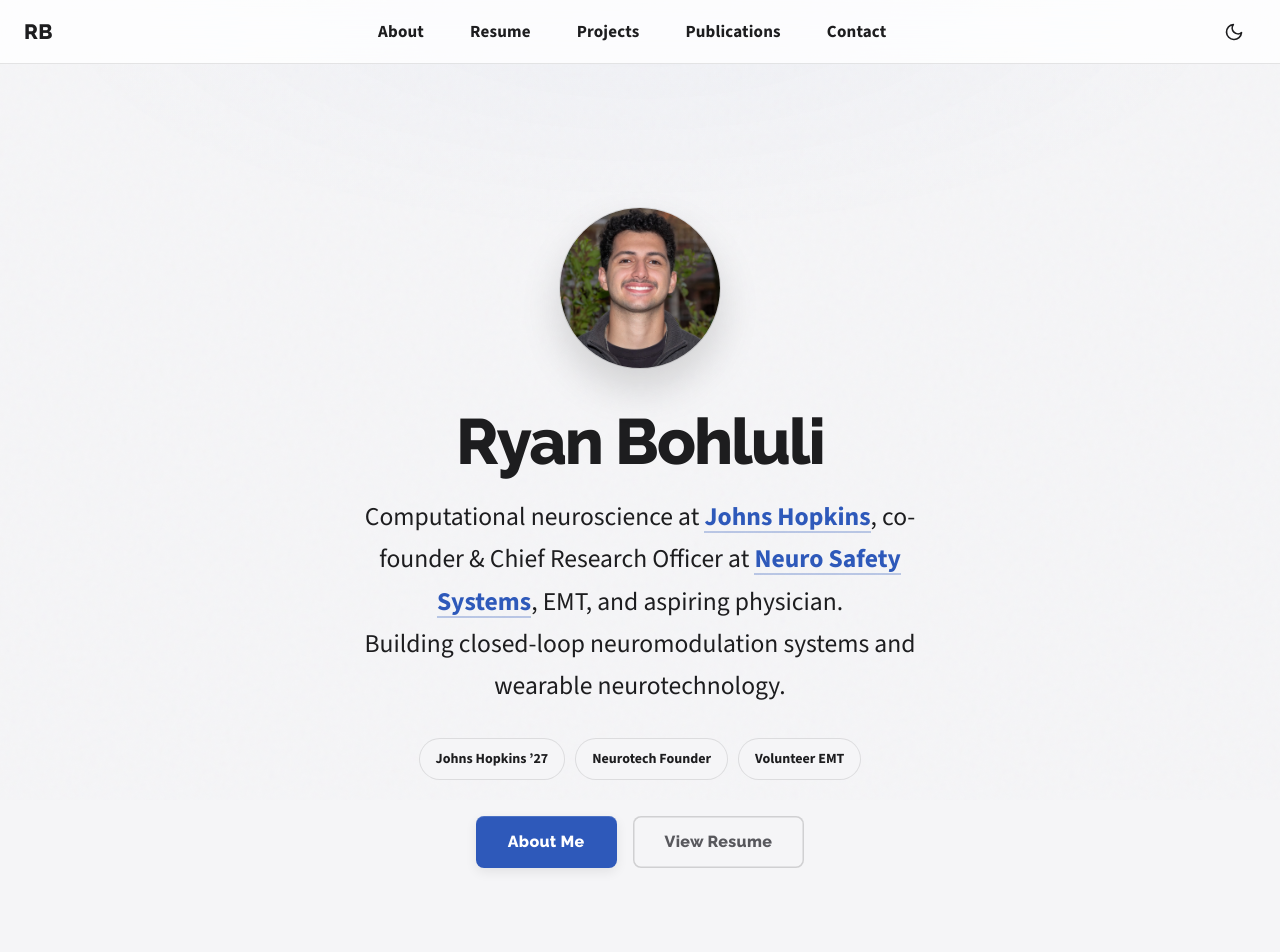
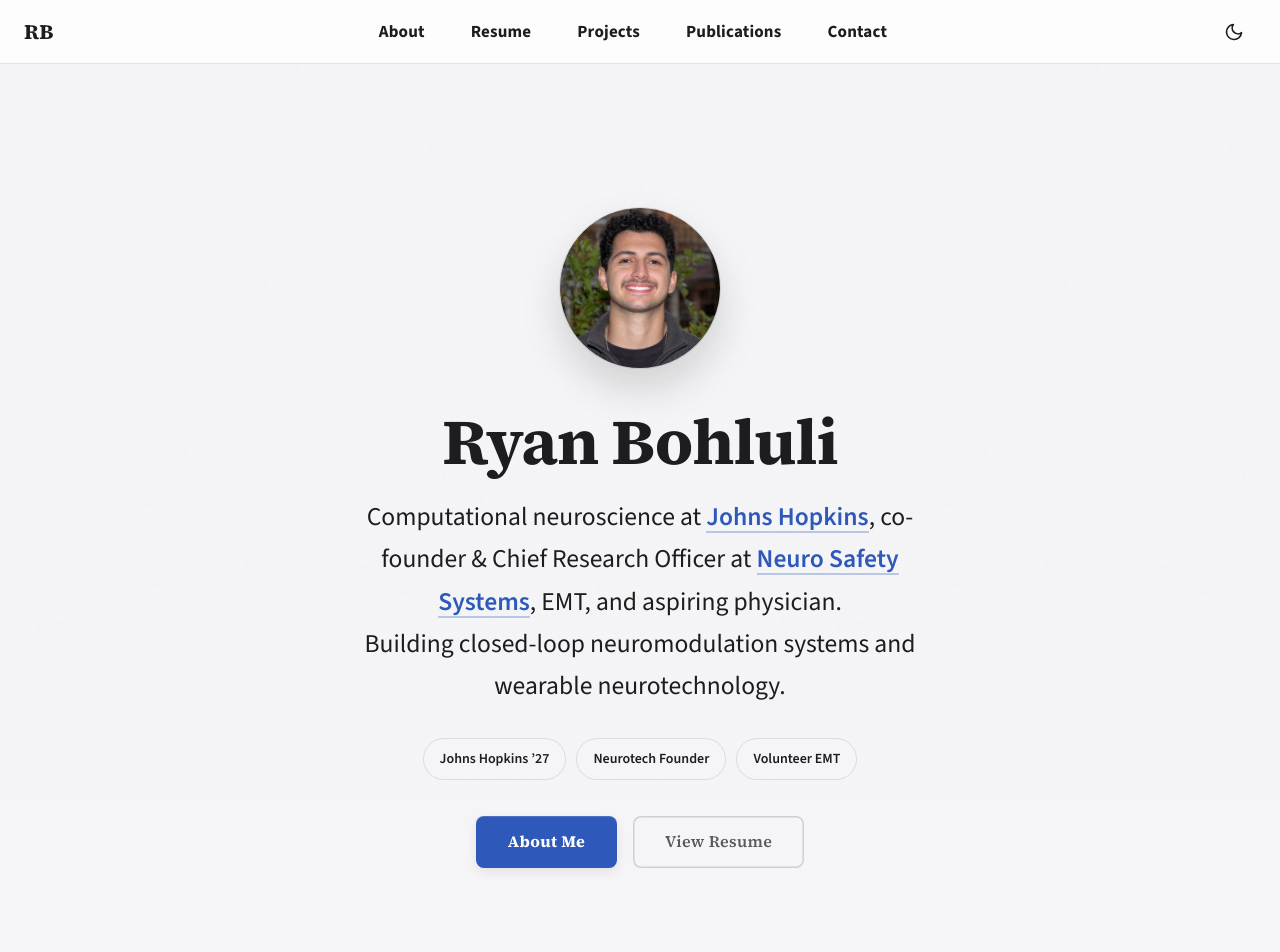
Before and after one commit to AnonUser1035/anonuser1035.github.io, a Next.js app: page / in a window 1280 px wide. Shown: the top 952 px of the page. Built offline with nearby package versions, Linux system fonts and the light colour scheme; no server answers.

Commit message:
changed typesets across the board

```diff
--- a/app/layout.tsx
+++ b/app/layout.tsx
@@ -1,5 +1,5 @@
 import type { Metadata } from 'next';
-import { Raleway, Source_Sans_3 } from 'next/font/google';
+import { Source_Sans_3, Source_Serif_4 } from 'next/font/google';
 import Script from 'next/script';
 
 import GoogleAnalytics from '@/components/Template/GoogleAnalytics';
@@ -8,8 +8,9 @@ import ScrollToTop from '@/components/Template/ScrollToTop';
 import { AUTHOR_NAME, SITE_URL, TWITTER_HANDLE } from '@/lib/utils';
 import './tailwind.css';
 
+// Variable fonts: a single file covers every weight we use (400/600/700/800)
+// as true weights — no synthetic bolds — and is lighter than stacked statics.
 const sourceSans = Source_Sans_3({
-  weight: ['400', '700'],
   subsets: ['latin'],
   variable: '--font-source-sans',
   display: 'swap',
@@ -17,12 +18,11 @@ const sourceSans = Source_Sans_3({
   adjustFontFallback: true,
 });
 
-const raleway = Raleway({
-  weight: ['400', '800'],
+const sourceSerif = Source_Serif_4({
   subsets: ['latin'],
-  variable: '--font-raleway',
+  variable: '--font-source-serif',
   display: 'swap',
-  preload: true,
+  preload: false,
   adjustFontFallback: true,
 });
 
@@ -95,7 +95,7 @@ export default function RootLayout({
   return (
     <html
       lang="en"
-      className={`${sourceSans.variable} ${raleway.variable}`}
+      className={`${sourceSans.variable} ${sourceSerif.variable}`}
       suppressHydrationWarning
     >
       <head>
--- a/app/styles/base/reset.css
+++ b/app/styles/base/reset.css
@@ -20,8 +20,7 @@
     }
 
     /* Hide heavy fixed overlays that cause repaints */
-    body::before,
-    body::after {
+    body::before {
       display: none;
     }
   }
@@ -72,22 +71,6 @@
     contain: strict;
   }
 
-  /* Subtle radial gradient for depth - GPU-accelerated layer */
-  body::after {
-    content: '';
-    position: fixed;
-    inset: 0;
-    background: radial-gradient(
-      ellipse 80% 50% at 50% 0%,
-      var(--color-accent-muted) 0%,
-      transparent 60%
-    );
-    pointer-events: none;
-    z-index: -1;
-    transform: translateZ(0);
-    contain: strict;
-  }
-
   @media (min-width: 980px) {
     body::before {
       opacity: 0.025;
--- a/app/styles/base/typography.css
+++ b/app/styles/base/typography.css
@@ -23,7 +23,7 @@
   h6 {
     color: var(--color-fg-bold);
     font-family: var(--font-heading);
-    font-weight: var(--font-weight-bold);
+    font-weight: var(--font-weight-semibold);
     letter-spacing: var(--tracking-tight);
     line-height: var(--leading-tight);
     margin: 0 0 0.75em 0;
@@ -50,6 +50,7 @@
 
   h1 {
     font-size: var(--text-3xl);
+    font-weight: var(--font-weight-bold);
   }
 
   h2 {
--- a/app/styles/components/cards.css
+++ b/app/styles/components/cards.css
@@ -181,7 +181,7 @@
 
 .project-card-title {
   font-size: var(--text-xl);
-  font-weight: var(--font-weight-black);
+  font-weight: var(--font-weight-semibold);
   margin-bottom: 0.35rem;
 }
 
@@ -265,7 +265,7 @@
 
 .jobs-container header h4 {
   font-size: var(--text-xl);
-  font-weight: var(--font-weight-black);
+  font-weight: var(--font-weight-semibold);
   margin-bottom: 0.35rem;
   line-height: 1.3;
 }
--- a/app/styles/layout/navigation.css
+++ b/app/styles/layout/navigation.css
@@ -12,7 +12,7 @@
 .logo-text {
   font-family: var(--font-heading);
   font-size: var(--text-lg);
-  font-weight: var(--font-weight-black);
+  font-weight: var(--font-weight-bold);
   color: var(--color-fg-bold);
   letter-spacing: var(--tracking-tight);
 }
--- a/app/styles/pages/home.css
+++ b/app/styles/pages/home.css
@@ -78,8 +78,8 @@
   display: block;
   font-family: var(--font-heading);
   font-size: clamp(2.5rem, 7vw, 4rem);
-  font-weight: var(--font-weight-black);
-  letter-spacing: -0.03em;
+  font-weight: var(--font-weight-bold);
+  letter-spacing: -0.015em;
   line-height: 1.05;
   color: var(--color-fg-bold);
   text-wrap: balance;
--- a/app/styles/tokens/typography.css
+++ b/app/styles/tokens/typography.css
@@ -8,8 +8,8 @@
      FONT FAMILIES
      =================== */
   --font-sans: var(--font-source-sans), 'Source Sans Pro', Helvetica, sans-serif;
-  --font-heading: var(--font-raleway), 'Raleway', Helvetica, sans-serif;
-  --font-mono: 'Courier New', monospace;
+  --font-heading: var(--font-source-serif), 'Source Serif 4', Georgia, serif;
+  --font-mono: ui-monospace, 'SF Mono', 'Cascadia Code', Menlo, monospace;
 
   /* ===================
      FONT WEIGHTS
```
Also changed, not shown: 1 other file (tests, documents, lock files or other folders).
